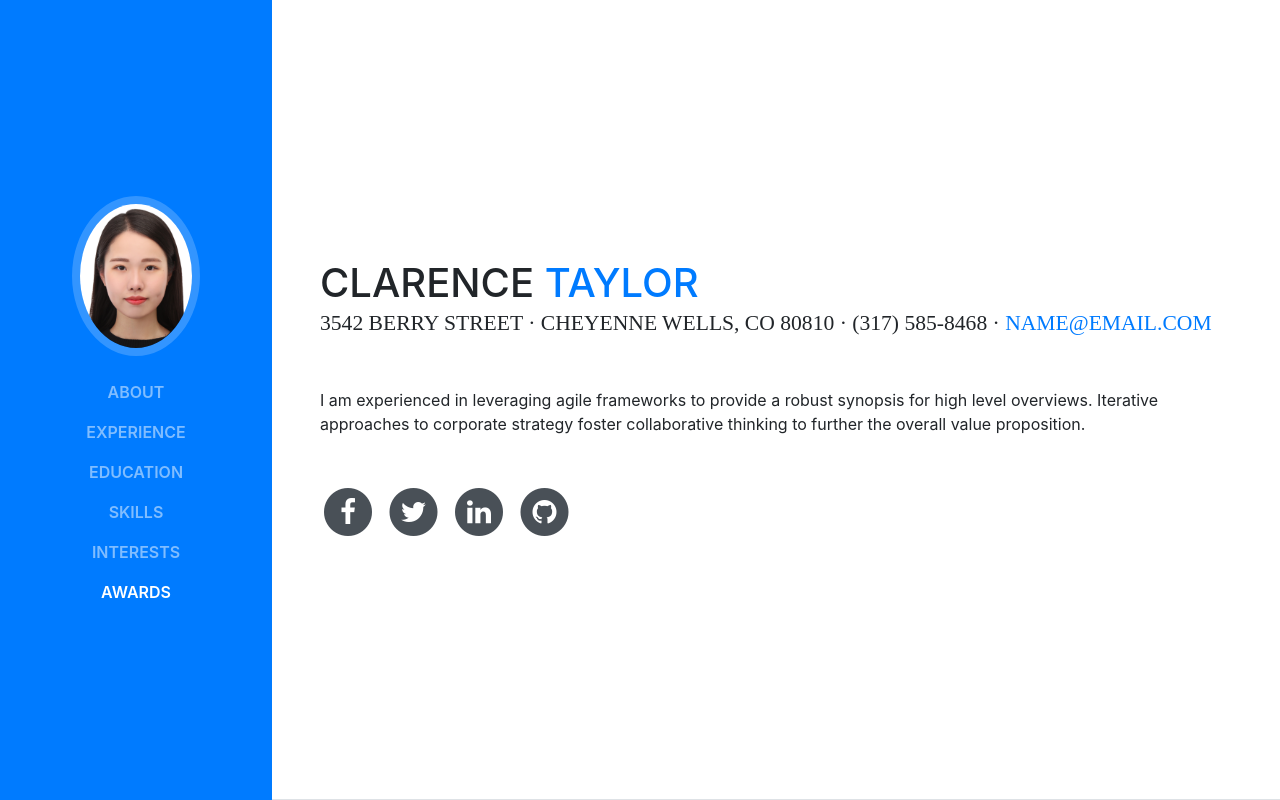
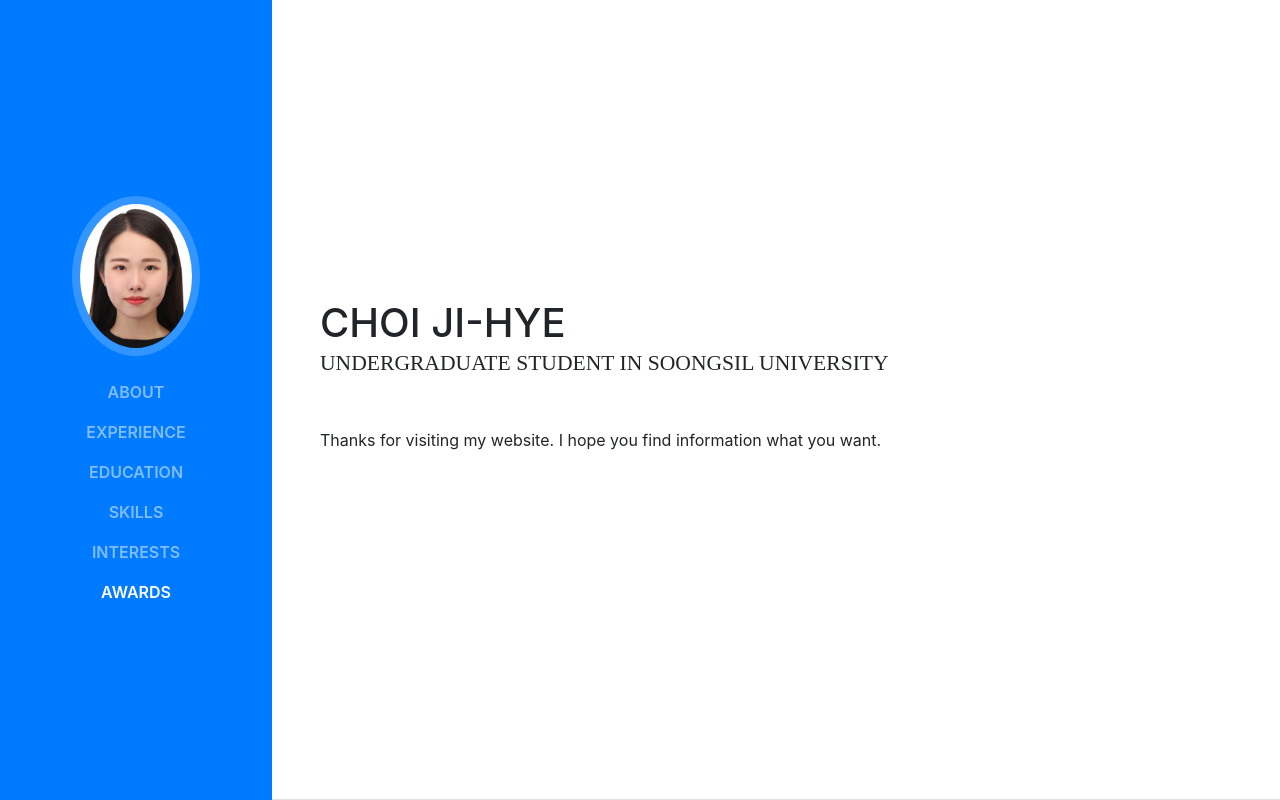
Before and after one commit to ChoiJi-Hye/choiji-hye, a website with bundled scripts: page index.html in a window 1280 px wide. Shown: the top 800 px of the page. Built offline with nearby package versions, Linux system fonts and the light colour scheme; a web font is replaced by a local one.

Commit message:
Update index.html

```diff
--- a/index.html
+++ b/index.html
@@ -8,7 +8,7 @@
     <meta name="description" content="">
     <meta name="author" content="">
 
-    <title>Resume - Start Bootstrap Theme</title>
+    <title>Choi Ji-Hye - A portfolio of Choi Ji-Hye</title>
 
     <!-- Bootstrap core CSS -->
     <link href="vendor/bootstrap/css/bootstrap.min.css" rel="stylesheet">
@@ -65,15 +65,15 @@
 
       <section class="resume-section p-3 p-lg-5 d-flex d-column" id="about">
         <div class="my-auto">
-          <h1 class="mb-0">Clarence
-            <span class="text-primary">Taylor</span>
+          <h1 class="mb-0">Choi Ji-Hye
+            <!-- <span class="text-primary">Taylor</span> -->
           </h1>
-          <div class="subheading mb-5">3542 Berry Street · Cheyenne Wells, CO 80810 · (317) 585-8468 ·
-            <a href="mailto:name@email.com">name@email.com</a>
+          <div class="subheading mb-5">Undergraduate student in Soongsil university
+            <!-- <a href="mailto:name@email.com">name@email.com</a> -->
           </div>
-          <p class="mb-5">I am experienced in leveraging agile frameworks to provide a robust synopsis for high level overviews. Iterative approaches to corporate strategy foster collaborative thinking to further the overall value proposition.</p>
+          <p class="mb-5">Thanks for visiting my website. I hope you find information what you want. </p>
           <ul class="list-inline list-social-icons mb-0">
-            <li class="list-inline-item">
+            <!-- <li class="list-inline-item">
               <a href="#">
                 <span class="fa-stack fa-lg">
                   <i class="fa fa-circle fa-stack-2x"></i>
@@ -104,7 +104,7 @@
                   <i class="fa fa-github fa-stack-1x fa-inverse"></i>
                 </span>
               </a>
-            </li>
+            </li> -->
           </ul>
         </div>
       </section>
```
